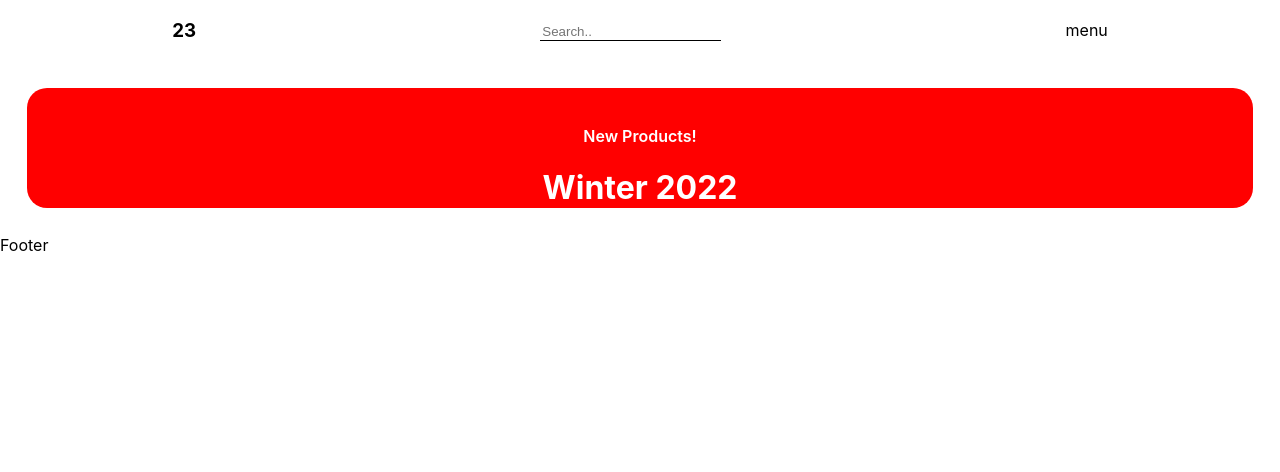
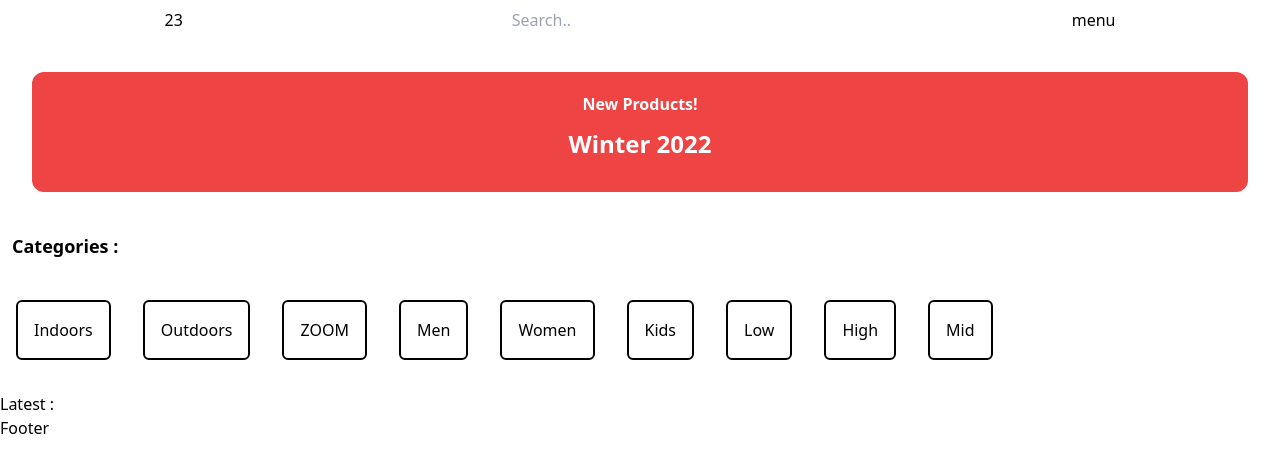
Before and after one commit to mvykool/Airman-23, a Next.js app in the folder airman-23/: page / in a window 1280 px wide. Shown: the top 472 px of the page. Built offline with nearby package versions, Linux system fonts and the light colour scheme.

Commit message:
created components and added tailwind

```diff
--- /dev/null
+++ b/airman-23/components/Banner.tsx
@@ -0,0 +1,14 @@
+import React from 'react'
+
+const Banner = () => {
+  return (
+    <div className='bg-red-500 m-8 p-5 rounded-xl'>
+       <p className='flex justify-center text-white font-semibold'>New Products!</p>
+       <div className='flex justify-center m-3'>
+         <h1 className='font-bold text-white text-2xl'>Winter 2022</h1>
+       </div>
+     </div>
+  )
+}
+
+export default Banner
--- /dev/null
+++ b/airman-23/components/Category.tsx
@@ -0,0 +1,20 @@
+import React from 'react'
+import { topics } from '../utils/topics'
+
+
+const Category = () => {
+  return (
+    <div className='h-40 w-full'>
+       <h1 className='my-10 mx-3 font-bold text-lg'>Categories :</h1>
+       <div className='flex overflow-x-auto h-18 pb-4 mt-5'>
+        {topics.map((topic) => (
+          <div className='border-2 border-black mx-4 flex justify-center items-center rounded-md'>
+            <p className='m-4'>{topic.name}</p>
+          </div>
+        ))}
+       </div>
+    </div>
+  )
+}
+
+export default Category
--- /dev/null
+++ b/airman-23/components/Feed.tsx
@@ -0,0 +1,11 @@
+import React from 'react'
+
+const Feed = () => {
+  return (
+    <div>
+        <h2>Latest :</h2>
+    </div>
+  )
+}
+
+export default Feed
--- a/airman-23/components/Navbar.tsx
+++ b/airman-23/components/Navbar.tsx
@@ -1,10 +1,9 @@
 import React from 'react'
-import { Box} from '@chakra-ui/react'
 
 const Navbar = () => {
   return (
     <div>
-      <Box display='flex' alignItems="center" justifyContent="space-around">
+      <div className='flex h-10 justify-around items-center'>
          {/**Logo */}
 
          <div>
@@ -14,13 +13,13 @@ const Navbar = () => {
        {/**search bar */}
 
        <div>
-         <input type="text" placeholder='Search..' className='search-bar'/>
+         <input type="text" placeholder='Search..' />
        </div>
 
        {/**menu */}
 
        menu
-      </Box>
+      </div>
     </div>
   )
 }
--- a/airman-23/package.json
+++ b/airman-23/package.json
@@ -21,5 +21,10 @@
     "react-dom": "18.2.0",
     "react-icons": "^4.7.1",
     "typescript": "4.9.4"
+  },
+  "devDependencies": {
+    "autoprefixer": "^10.4.13",
+    "postcss": "^8.4.19",
+    "tailwindcss": "^3.2.4"
   }
 }
--- a/airman-23/pages/index.tsx
+++ b/airman-23/pages/index.tsx
@@ -1,5 +1,7 @@
 import Head from 'next/head'
-
+import Banner from '../components/Banner'
+import Category from '../components/Category'
+import Feed from '../components/Feed'
 
 
 export default function Home() {
@@ -12,12 +14,16 @@ export default function Home() {
       </Head>
 
 
-     <div className='banner'>
-       <p className='banner-1'>New Products!</p>
-       <div>
-         <h1>Winter 2022</h1>
-       </div>
-     </div>
+     {/**banner */}
+
+     <Banner/>
+
+     {/**categories */}
+     <Category/>
+
+     {/**latest feed */}
+
+     <Feed/>
 
     </div>
   )
--- /dev/null
+++ b/airman-23/postcss.config.js
@@ -0,0 +1,6 @@
+module.exports = {
+  plugins: {
+    tailwindcss: {},
+    autoprefixer: {},
+  },
+}
--- a/airman-23/styles/globals.css
+++ b/airman-23/styles/globals.css
@@ -1,48 +1,3 @@
-html,
-body {
-  padding: 0;
-  margin: 0;
-  font-family: -apple-system, BlinkMacSystemFont, Segoe UI, Roboto, Oxygen,
-    Ubuntu, Cantarell, Fira Sans, Droid Sans, Helvetica Neue, sans-serif;
-}
-
-a {
-  color: inherit;
-  text-decoration: none;
-}
-
-* {
-  box-sizing: border-box;
-}
-
-
-
-.search-bar{
-  outline: none;
-  border: none;
-  background: transparent;
-  border-bottom: 1px solid black;
-}
-
-
-/*home*/
-
-
-.banner{
-  background-color: red;
-  color: white;
-  height: 15vh;
-  margin: 1.7rem;
-  border-radius: 20px;
-  padding: 1.5rem;
-  display: flex;
-  flex-direction: column;
-  justify-content: center;
-  align-items: center;
-}
-
-.banner-1{
-  margin-top: 5%;
-  margin-bottom: 1px;
-  font-weight: 600;
-}
+@tailwind base;
+@tailwind components;
+@tailwind utilities;
--- /dev/null
+++ b/airman-23/tailwind.config.js
@@ -0,0 +1,11 @@
+/** @type {import('tailwindcss').Config} */
+module.exports = {
+  content: [
+    "./pages/**/*.{js,ts,jsx,tsx}",
+    "./components/**/*.{js,ts,jsx,tsx}",
+  ],
+  theme: {
+    extend: {},
+  },
+  plugins: [],
+}
--- /dev/null
+++ b/airman-23/utils/topics.tsx
@@ -0,0 +1,29 @@
+export const topics = [
+    {
+        name: 'Indoors'
+    },
+    {
+        name: 'Outdoors'
+    },
+    {
+        name: 'ZOOM'
+    },
+    {
+        name: 'Men'
+    },
+    {
+        name: 'Women'
+    },
+    {
+        name: 'Kids'
+    },
+    {
+        name: 'Low'
+    },
+    {
+        name: 'High'
+    },
+    {
+        name: 'Mid'
+    }
+  ];
```
Also changed, not shown: airman-23/public/1.png (added), 1 other file (tests, documents, lock files or other folders).
